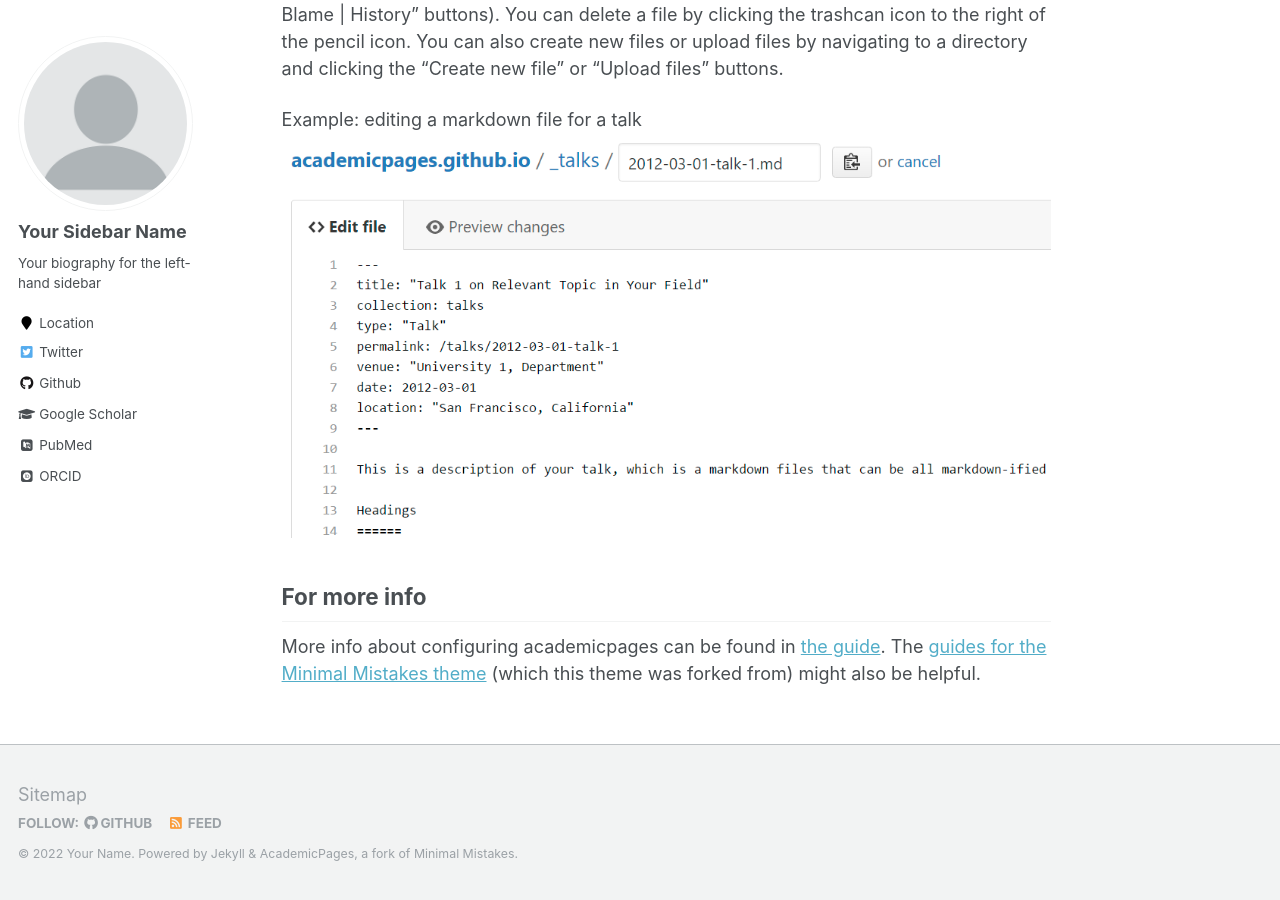
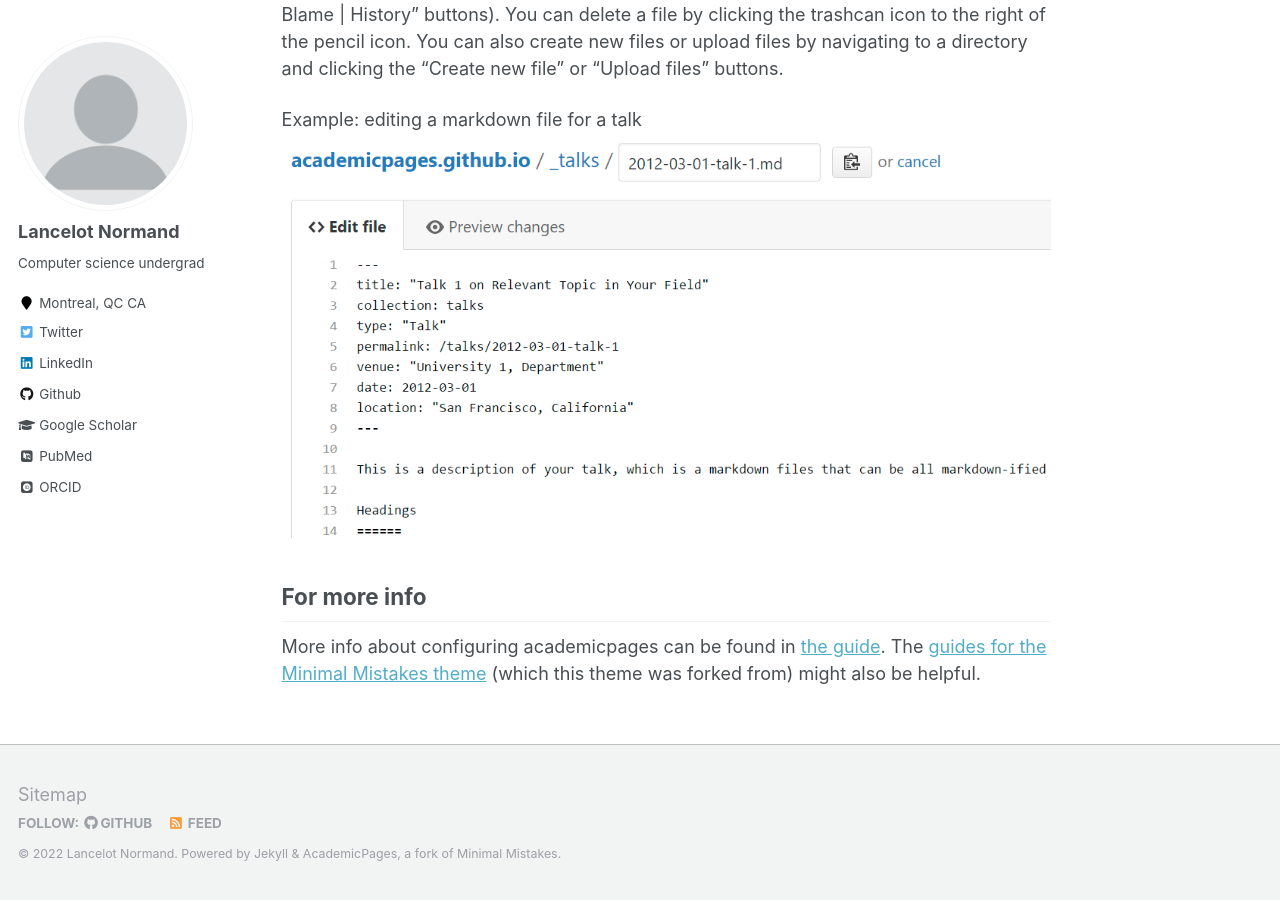
Before and after one commit to lancelotnd/lancelotnd.github.io, a Jekyll site: the page built from _pages/about.md, in a window 1280 px wide and 900 px high, scrolled down 2463 px. Built offline with Jekyll 4.4.1, drawn with Linux system fonts in a browser that asks for light colours; some web fonts are replaced; some of the changed text lies outside the part shown.

Commit message:
changed congig.yml

```diff
--- a/_config.yml
+++ b/_config.yml
@@ -7,13 +7,13 @@
 
 # Site Settings
 locale                   : "en-US"
-title                    : "Your Name / Site Title"
+title                    : "Lancelot Normand"
 title_separator          : "-"
-name                     : &name "Your Name"
-description              : &description "personal description"
-url                      : https://academicpages.github.io # the base hostname & protocol for your site e.g. "https://mmistakes.github.io"
+name                     : &name "Lancelot Normand"
+description              : &description "Computer Science undergrad."
+url                      : https://lancelotnd.github.io # the base hostname & protocol for your site e.g. "https://mmistakes.github.io"
 baseurl                  : "" # the subpath of your site, e.g. "/blog"
-repository               : "academicpages/academicpages.github.io"
+repository               : "lancelotnd/lancelotnd.github.io"
 teaser                   :  # filename of teaser fallback teaser image placed in /images/, .e.g. "500x300.png"
 breadcrumbs              : false # true, false (default)
 words_per_minute         : 160
@@ -80,13 +80,13 @@ analytics:
 
 # Site Author
 author:
-  name             : "Your Sidebar Name"
+  name             : "Lancelot Normand"
   avatar           : "profile.png"
-  bio              : "Your biography for the left-hand sidebar"
-  location         : "Location"
+  bio              : "Computer science undergrad"
+  location         : "Montreal, QC CA"
   employer         :
   pubmed           : "https://www.ncbi.nlm.nih.gov/pubmed/?term=john+snow"
-  googlescholar    : "http://yourfullgooglescholarurl.com"
+  googlescholar    : "https://scholar.google.ca/citations?user=-TH4q-oAAAAJ"
   email            :
   researchgate     :  # example: "https://www.researchgate.net/profile/yourprofile"
   uri              :
@@ -96,20 +96,20 @@ author:
   flickr           :
   facebook         :
   foursquare       :
-  github           : "academicpages"
+  github           : "lancelotnd"
   google_plus      :
   keybase          :
   instagram        :
   impactstory      : #"https://profiles.impactstory.org/u/xxxx-xxxx-xxxx-xxxx"
   lastfm           :
-  linkedin         :
-  orcid            : "http://orcid.org/yourorcidurl"
+  linkedin         : "https://www.linkedin.com/in/lancelotn"
+  orcid            : ""
   pinterest        :
   soundcloud       :
   stackoverflow    : # http://stackoverflow.com/users/123456/username
   steam            :
   tumblr           :
-  twitter          : "replacethistwitterhandle"
+  twitter          : ""
   vine             :
   weibo            :
   xing             :
```
